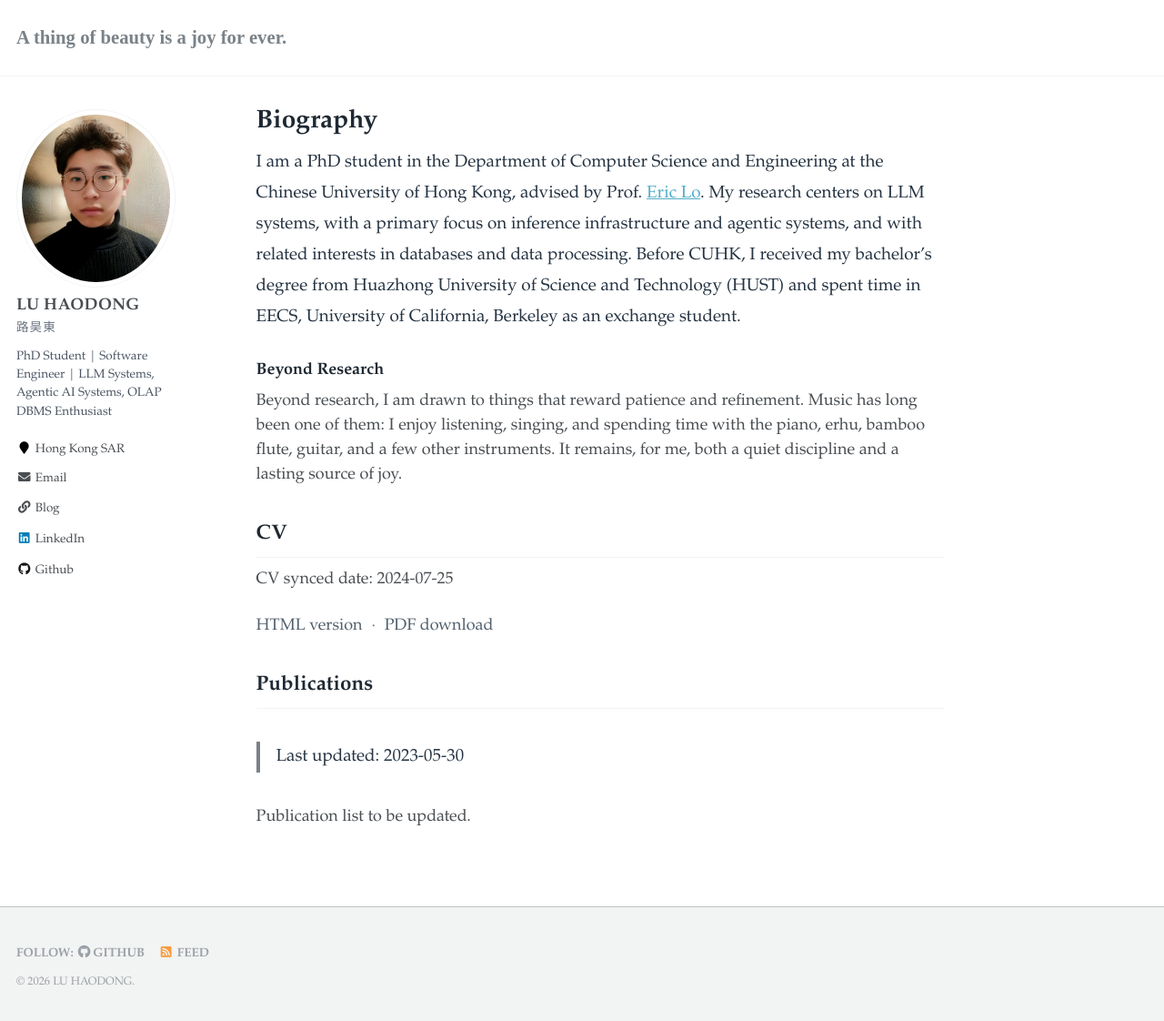
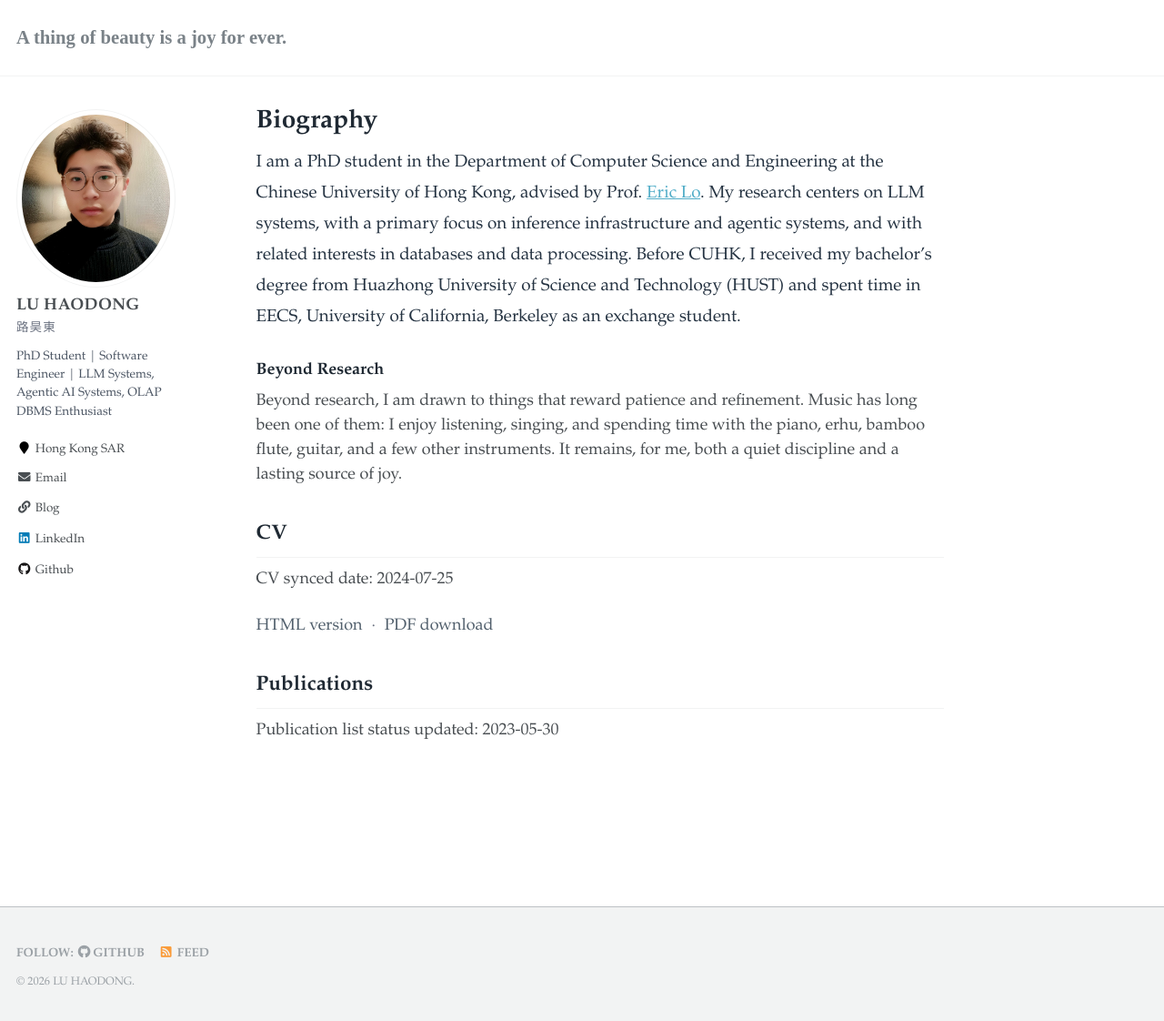
Before and after one commit to SleepyLGod/SleepyLGod.github.io, a Jekyll site: the page built from _pages/about.md, in a window 1280 px wide and 1125 px high. Shown: the top 1122 px of the window at 91% size. Built offline with Jekyll 4.4.1, drawn with Linux system fonts in a browser that asks for light colours; some web fonts are replaced.

Commit message:
[style] refine homepage publications status copy
Replace the temporary publications placeholder with a clearer homepage status line while preserving the hidden publication entry for later reuse.

```diff
--- a/_pages/about.md
+++ b/_pages/about.md
@@ -28,10 +28,8 @@ CV synced date: 2024-07-25
 
 ## Publications
 
-> Last updated: 2023-05-30
-
 <!-- **Lasagne: Exploring More Profitable Opportunities in Blockchain** (Revised) -->
 
-Publication list to be updated.
+Publication list status updated: 2023-05-30
 
 </div>
```
